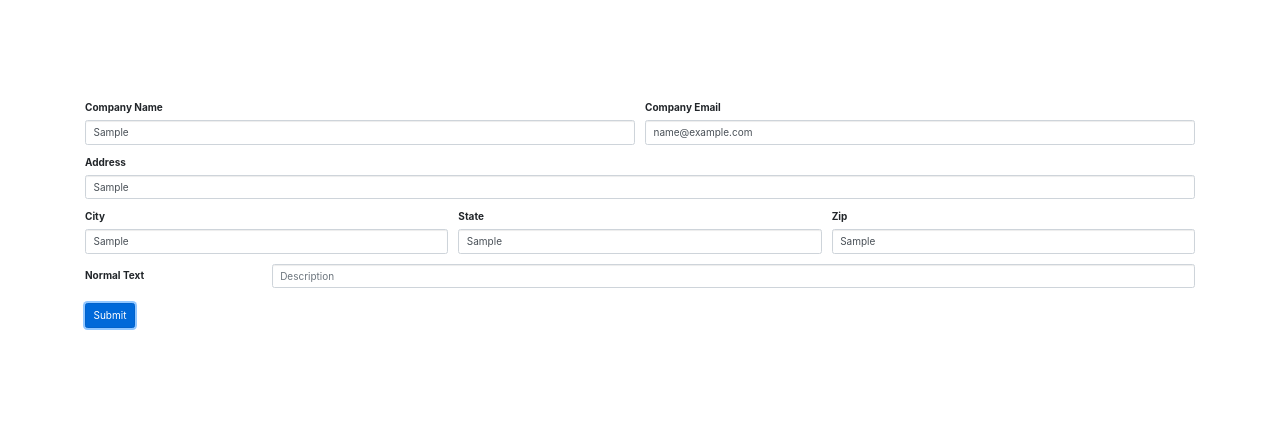
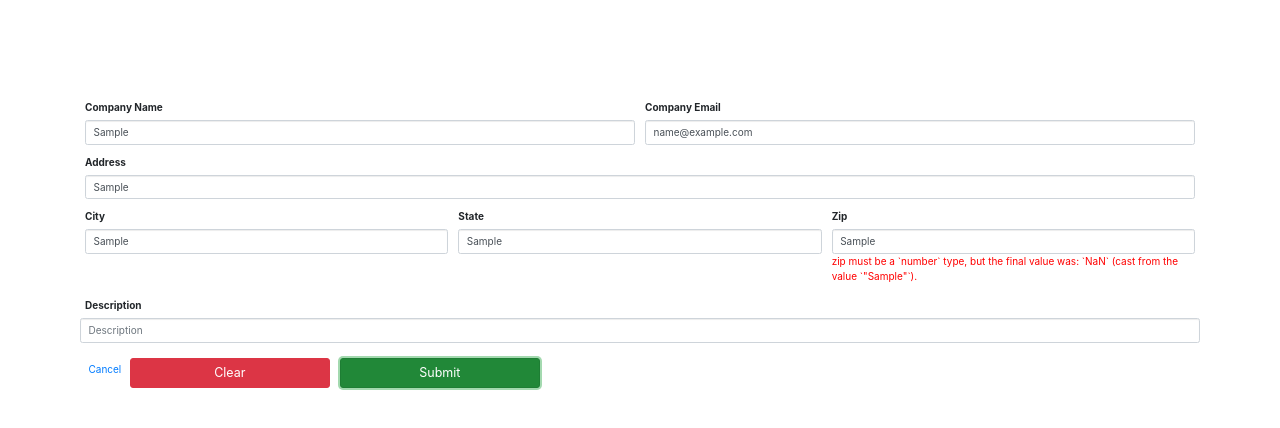
Before and after one commit to mariodz95/project-management, a React (Create React App) app in the folder Frontend/project-management-client/: page /createorganization in a window 1280 px wide. Both pictures are taken after typing "Sample", "name@example.com", "Sample", "Sample", "Sample", "Sample" into the empty fields and a click on the button "Submit". Shown: the top 428 px of the page. Built offline with nearby package versions, Linux system fonts and the light colour scheme.

Commit message:
Add create organization form

```diff
--- a/Frontend/project-management-client/src/HomePage/HomePage.js
+++ b/Frontend/project-management-client/src/HomePage/HomePage.js
@@ -8,19 +8,13 @@ import { NavigationBar } from "../NavigationBar/NavigationBar";
 
 class HomePage extends React.Component {
   componentDidMount() {
-    // this.props.getAll();
     if (this.props.allOrganizations === undefined) {
       this.props.getAllOrganizations();
     }
   }
 
-  handleDeleteUser(id) {
-    return (e) => this.props.deleteUser(id);
-  }
-
   render() {
     const { user } = this.props;
-    console.log("user", user);
     return (
       <React.Fragment>
         <NavigationBar />
@@ -51,6 +45,7 @@ HomePage.propTypes = {
   logout: PropTypes.func.isRequired,
   getAllOrganizations: PropTypes.func.isRequired,
   allOrganizations: PropTypes.array.isRequired,
+  createOrganization: PropTypes.func.isRequired,
 };
 
 const mapStateToProps = (state) => ({
--- a/Frontend/project-management-client/src/actions/organizationActions.js
+++ b/Frontend/project-management-client/src/actions/organizationActions.js
@@ -23,3 +23,25 @@ export const getAllOrganizations = () => (dispatch) => {
     return { type: organizationConstants.GETALL_FAILURE, error };
   }
 };
+
+export const createOrganization = (organization, id) => (dispatch) => {
+  dispatch(request());
+
+  organizationService.createOrganization(organization, id).then(
+    (organizations) => dispatch(success(organizations)),
+    (error) => {
+      dispatch(failure(error));
+      dispatch(displayError(error));
+    }
+  );
+
+  function request() {
+    return { type: organizationConstants.GETALL_REQUEST };
+  }
+  function success(organizations) {
+    return { type: organizationConstants.GETALL_SUCCESS, organizations };
+  }
+  function failure(error) {
+    return { type: organizationConstants.GETALL_FAILURE, error };
+  }
+};
--- a/Frontend/project-management-client/src/app/App.js
+++ b/Frontend/project-management-client/src/app/App.js
@@ -10,7 +10,6 @@ import { HomePage } from "../HomePage/HomePage";
 import { RegisterPage } from "../RegisterPage/RegisterPage";
 import { OrganizationPage } from "../organization/OrganizationPage";
 import { CreateOrganizationPage } from "../organization/CreateOrganizationPage";
-import Container from "react-bootstrap/Container";
 
 import "../styles/App.css";
 
@@ -26,10 +25,9 @@ class App extends React.Component {
 
   render() {
     return (
-      <Container className="container">
       <Router history={history}>
         <Switch>
-            <PrivateRoute exact path="/" component={HomePage} />
+          <PrivateRoute exact path="/home" component={HomePage} />
           <Route path="/login" component={LoginPage} />
           <Route path="/register" component={RegisterPage} />
           <Route path="/organization" component={OrganizationPage} />
@@ -37,10 +35,9 @@ class App extends React.Component {
             path="/createorganization"
             component={CreateOrganizationPage}
           />
-            <Redirect from="*" to="/" />
+          <Redirect from="*" to="/home" />
         </Switch>
       </Router>
-      </Container>
     );
   }
 }
--- a/Frontend/project-management-client/src/constants/organizationConstants.js
+++ b/Frontend/project-management-client/src/constants/organizationConstants.js
@@ -2,4 +2,8 @@ export const organizationConstants = {
   GETALL_REQUEST: "ORGANIZATIONS_GETALL_REQUEST",
   GETALL_SUCCESS: "ORGANIZATIONS_GETALL_SUCCESS",
   GETALL_FAILURE: "ORGANIZATIONS_GETALL_FAILURE",
+
+  GETALL_REQUEST: "ORGANIZATIONS_CREATE_REQUEST",
+  GETALL_SUCCESS: "ORGANIZATIONS_CREATE_SUCCESS",
+  GETALL_FAILURE: "ORGANIZATIONS_CREATE_FAILURE",
 };
--- a/Frontend/project-management-client/src/organization/CreateOrganizationPage.js
+++ b/Frontend/project-management-client/src/organization/CreateOrganizationPage.js
@@ -2,25 +2,42 @@ import React from "react";
 import { Form, Button, Col } from "react-bootstrap";
 import * as yup from "yup";
 import { Formik } from "formik";
-import { organizationService } from "../services/organizationService";
 import { connect } from "react-redux";
+import PropTypes from "prop-types";
+import { createOrganization } from "../actions/organizationActions";
+import { Link } from "react-router-dom";
+import "../styles/Organization.css";
+import Container from "react-bootstrap/Container";
 
 const schema = yup.object({
-  name: yup.string().required(),
-  email: yup.string().required(),
-  address: yup.string().required(),
-  city: yup.string().required(),
-  state: yup.string().required(),
-  zip: yup.string().required(),
+  name: yup
+    .string()
+    .max(15, "Must be 15 characters or less")
+    .required("Name is required field"),
+  email: yup
+    .string()
+    .email("Invalid email address")
+    .required("Company Email is required field"),
+  address: yup
+    .string()
+    .max(15, "Must be 15 characters or less")
+    .required("Address is required field"),
+  city: yup
+    .string()
+    .max(15, "Must be 15 characters or less")
+    .required("State is required field"),
+  state: yup
+    .string()
+    .max(15, "Must be 15 characters or less")
+    .required("City is required field"),
+  zip: yup.number().required("Zip is required field"),
 });
 
 class CreateOrganizationPage extends React.Component {
-  constructor(props) {
-    super(props);
-  }
   render() {
     return (
       <React.Fragment>
+        <Container className="container">
           <Formik
             initialValues={{
               name: "",
@@ -33,14 +50,17 @@ class CreateOrganizationPage extends React.Component {
               description: "",
             }}
             validationSchema={schema}
-          onSubmit={(values, { setSubmitting }) => {
-            organizationService.createOrganization(values, this.props.user.id);
+            onSubmit={(values, { setSubmitting, resetForm }) => {
+              this.props.createOrganization(values, this.props.user.id);
               setSubmitting(false);
+              resetForm();
             }}
+            validateOnBlur={false}
           >
             {({
               handleSubmit,
               handleChange,
+              resetForm,
               handleBlur,
               values,
               touched,
@@ -56,8 +76,11 @@ class CreateOrganizationPage extends React.Component {
                       placeholder="Company name"
                       name="name"
                       onChange={handleChange}
-                    isInvalid={!!errors.name}
+                      onBlur={handleBlur}
                     />
+                    {touched.name && errors.name ? (
+                      <div className="errorMesssage">{errors.name}</div>
+                    ) : null}
                   </Form.Group>
 
                   <Form.Group as={Col} controlId="formGridEmail">
@@ -67,8 +90,11 @@ class CreateOrganizationPage extends React.Component {
                       placeholder="Enter company email"
                       name="email"
                       onChange={handleChange}
-                    isInvalid={!!errors.email}
+                      onBlur={handleBlur}
                     />
+                    {touched.email && errors.email ? (
+                      <div className="errorMesssage">{errors.email}</div>
+                    ) : null}
                   </Form.Group>
                 </Form.Row>
 
@@ -79,8 +105,11 @@ class CreateOrganizationPage extends React.Component {
                     placeholder="1234 Main St"
                     name="address"
                     onChange={handleChange}
-                  isInvalid={!!errors.address}
+                    onBlur={handleBlur}
                   />
+                  {touched.address && errors.address ? (
+                    <div className="errorMesssage">{errors.address}</div>
+                  ) : null}
                 </Form.Group>
 
                 <Form.Row>
@@ -91,8 +120,11 @@ class CreateOrganizationPage extends React.Component {
                       placeholder="City"
                       name="city"
                       onChange={handleChange}
-                    isInvalid={!!errors.city}
+                      onBlur={handleBlur}
                     />
+                    {touched.city && errors.city ? (
+                      <div className="errorMesssage">{errors.city}</div>
+                    ) : null}
                   </Form.Group>
 
                   <Form.Group as={Col} controlId="formGridState">
@@ -102,8 +134,11 @@ class CreateOrganizationPage extends React.Component {
                       placeholder="State"
                       name="state"
                       onChange={handleChange}
-                    isInvalid={!!errors.state}
+                      onBlur={handleBlur}
                     />
+                    {touched.state && errors.state ? (
+                      <div className="errorMesssage">{errors.state}</div>
+                    ) : null}
                   </Form.Group>
 
                   <Form.Group as={Col} controlId="formGridZip">
@@ -113,40 +148,69 @@ class CreateOrganizationPage extends React.Component {
                       placeholder="Zip"
                       name="zip"
                       onChange={handleChange}
-                    isInvalid={!!errors.zip}
+                      onBlur={handleBlur}
                     />
+                    {touched.zip && errors.zip ? (
+                      <div className="errorMesssage">{errors.zip}</div>
+                    ) : null}
                   </Form.Group>
                 </Form.Row>
                 <Form.Row>
                   <Form.Label column lg={2}>
-                  Normal Text
+                    Description
                   </Form.Label>
-                <Col>
                   <Form.Control
                     type="text"
                     placeholder="Description"
                     onChange={handleChange}
                     name="description"
                   />
-                </Col>
                 </Form.Row>
                 <br />
-              <Button variant="primary" type="submit">
+                <Form.Row>
+                  <>
+                    <Link to="/home" className="btn btn-link">
+                      Cancel
+                    </Link>
+                    <Button
+                      className="button"
+                      variant="danger"
+                      type="reset"
+                      value="Reset"
+                      onClick={resetForm}
+                      size="lg"
+                    >
+                      Clear
+                    </Button>
+                    <Button
+                      className="button"
+                      variant="success"
+                      type="submit"
+                      size="lg"
+                      value="Submit"
+                    >
                       Submit
                     </Button>
+                  </>
+                </Form.Row>
               </Form>
             )}
           </Formik>
+        </Container>
       </React.Fragment>
     );
   }
 }
 
+CreateOrganizationPage.propTypes = {
+  createOrganization: PropTypes.func.isRequired,
+};
+
 const mapStateToProps = (state) => ({
   user: state.authentication.user,
 });
 
-// export { CreateOrganizationPage };
-
-const connectedHomePage = connect(mapStateToProps, {})(CreateOrganizationPage);
-export { connectedHomePage as CreateOrganizationPage };
+const connecterCreateOrganizationPage = connect(mapStateToProps, {
+  createOrganization,
+})(CreateOrganizationPage);
+export { connecterCreateOrganizationPage as CreateOrganizationPage };
--- a/Frontend/project-management-client/src/services/organizationService.js
+++ b/Frontend/project-management-client/src/services/organizationService.js
@@ -1,4 +1,3 @@
-import React from "react";
 import { authHeader } from "../helpers/authHeader";
 
 export const organizationService = {
--- a/Frontend/project-management-client/src/styles/organization.css
+++ b/Frontend/project-management-client/src/styles/organization.css
@@ -9,3 +9,12 @@
   border-radius: 25px;
   border: 1px solid #ccc;
 }
+
+.errorMesssage {
+  color: red;
+}
+
+.button {
+  margin-right: 10px;
+  width: 200px;
+}
```
Also changed, not shown: 1 other file (tests, documents, lock files or other folders). Lines whose indentation alone changed are shown as unchanged.
